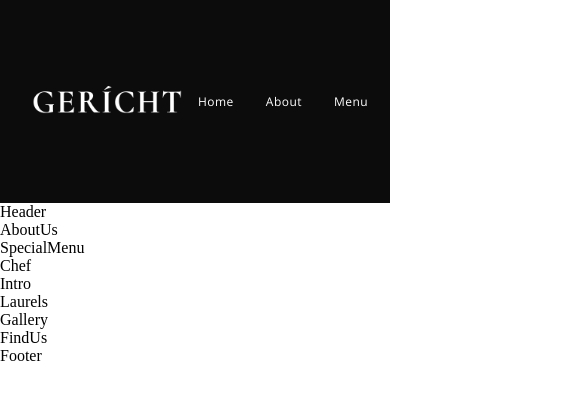
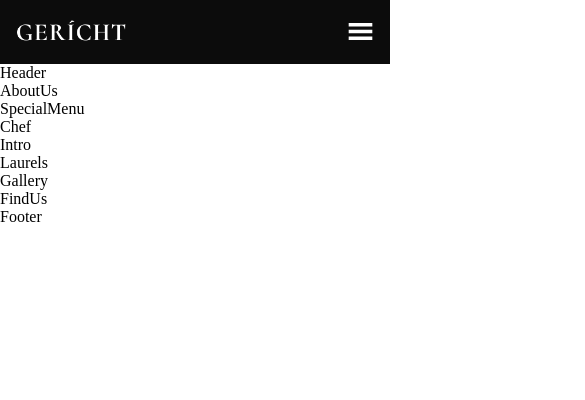
Before and after one commit to MrSushi22/practice-2, a React (Create React App) app: page / in a window 390 px wide. Shown: the top 400 px of the page, 585 px wide, since content can reach past the window. Built offline with nearby package versions, Linux system fonts and the light colour scheme; a web font is replaced by a local one.

Commit message:
Hamburger menu works

```diff
--- a/src/components/Navbar/Navbar.css
+++ b/src/components/Navbar/Navbar.css
@@ -33,7 +33,7 @@
 }
 
 .app__navbar-links li:hover {
-  color: var(--color-gray);
+  color: var(--color-grey);
 }
 
 .app__navbar-login {
@@ -45,7 +45,7 @@
 .app__navbar-login a {
   margin: 0 1rem;
   text-decoration: none;
-  transition: 0.5s ease;
+  transition: .5s ease;
 }
 
 .app__navbar-login a:hover {
@@ -55,5 +55,79 @@
 .app__navbar-login div {
   width: 1px;
   height: 30px;
-  background-color: var(--color-gray);
+  background: var(--color-grey);
 }
+
+.app__navbar-smallscreen {
+  display: none;
+}
+
+.app__navbar-smallscreen_overlay {
+  position: fixed;
+  top: 0;
+  left: 0;
+  width: 100%;
+  height: 100vh;
+  background: var(--color-black);
+  transition: .5s ease;
+
+  flex-direction: column;
+  z-index: 5;
+}
+
+.app__navbar-smallscreen_overlay .overlay__close {
+  font-size: 27px;
+  color: var(--color-golden);
+  cursor: pointer;
+
+  position: absolute;
+  top: 20px;
+  right: 20px;
+}
+
+.app__navbar-smallscreen_links {
+  list-style: none;
+}
+
+.app__navbar-smallscreen_links li {
+  margin: 2rem;
+  cursor: pointer;
+  color: var(--color-golden);
+  font-size: 2rem;
+  text-align: center;
+  font-family: var(--font-base);
+}
+
+.app__navbar-smallscreen_links li:hover {
+  color: var(--color-white);
+}
+
+@media screen and (min-width: 2000px) {
+  .app__navbar-logo img {
+      width: 210px;
+  }
+}
+
+@media screen and (max-width: 1150px) {
+  .app__navbar-links {
+      display: none;
+  }
+
+  .app__navbar-smallscreen {
+      display: flex;
+  }
+}
+
+@media screen and (max-width: 650px) {
+  .app__navbar {
+      padding: 1rem;
+  }
+
+  .app__navbar-login {
+      display: none;
+  }
+
+  .app__navbar-logo img {
+      width: 110px;
+  }
+}
--- a/src/components/Navbar/Navbar.jsx
+++ b/src/components/Navbar/Navbar.jsx
@@ -4,34 +4,42 @@
 import images from '../../constants/images';
 import './Navbar.css';
 
-const Navbar = () => (
-  <nav className='app__navbar'>
-    <div className='app__navbar-logo'>
-      <img src={images.gericht} alt="app logo" />
+const Navbar = () => {
+  const [toggleMenu, setToggleMenu] = React.useState(false);
+  return (
+    <nav className="app__navbar">
+      <div className="app__navbar-logo">
+        <img src={images.gericht} alt="app__logo" />
       </div>
       <ul className="app__navbar-links">
-      <li className='p__opensans'><a href='#home'>Home</a></li>
-      <li className='p__opensans'><a href='#about'>About</a></li>
-      <li className='p__opensans'><a href='#menu'>Menu</a></li>
-      <li className='p__opensans'><a href='#awards'>Awards</a></li>
-      <li className='p__opensans'><a href='#contact'>Contact</a></li>
+        <li className="p__opensans"><a href="#home">Home</a></li>
+        <li className="p__opensans"><a href="#about">About</a></li>
+        <li className="p__opensans"><a href="#menu">Menu</a></li>
+        <li className="p__opensans"><a href="#awards">Awards</a></li>
+        <li className="p__opensans"><a href="#contact">Contact</a></li>
       </ul>
-    <div className='app__navbar-login'>
-      <a href='#login' className='p__opensans'>Logi in / Register</a>
+      <div className="app__navbar-login">
+        <a href="#login" className="p__opensans">Log In / Registration</a>
         <div />
-      <a href='/' className='p__opensans'>Book Table</a>
+        <a href="/" className="p__opensans">Book Table</a>
       </div>
-    <div className='app__navbar-smallscreen'>
-      <GiHamburgerMenu color='#fff' fontSize={27} onClick={() => {}}/>
-      <ul className="app__navbar-smallscreen-links">
-        <li className='p__opensans'><a href='#home'>Home</a></li>
-        <li className='p__opensans'><a href='#about'>About</a></li>
-        <li className='p__opensans'><a href='#menu'>Menu</a></li>
-        <li className='p__opensans'><a href='#awards'>Awards</a></li>
-        <li className='p__opensans'><a href='#contact'>Contact</a></li>
+      <div className="app__navbar-smallscreen">
+        <GiHamburgerMenu color="#fff" fontSize={27} onClick={() => setToggleMenu(true)} />
+        {toggleMenu && (
+          <div className="app__navbar-smallscreen_overlay flex__center slide-bottom">
+            <MdOutlineRestaurantMenu fontSize={27} className="overlay__close" onClick={() => setToggleMenu(false)} />
+            <ul className="app__navbar-smallscreen_links">
+              <li><a href="#home" onClick={() => setToggleMenu(false)}>Home</a></li>
+              <li><a href="#about" onClick={() => setToggleMenu(false)}>About</a></li>
+              <li><a href="#menu" onClick={() => setToggleMenu(false)}>Menu</a></li>
+              <li><a href="#awards" onClick={() => setToggleMenu(false)}>Awards</a></li>
+              <li><a href="#contact" onClick={() => setToggleMenu(false)}>Contact</a></li>
             </ul>
+          </div>
+        )}
       </div>
     </nav>
   );
+};
 
 export default Navbar;
```
Lines whose indentation alone changed are shown as unchanged.
